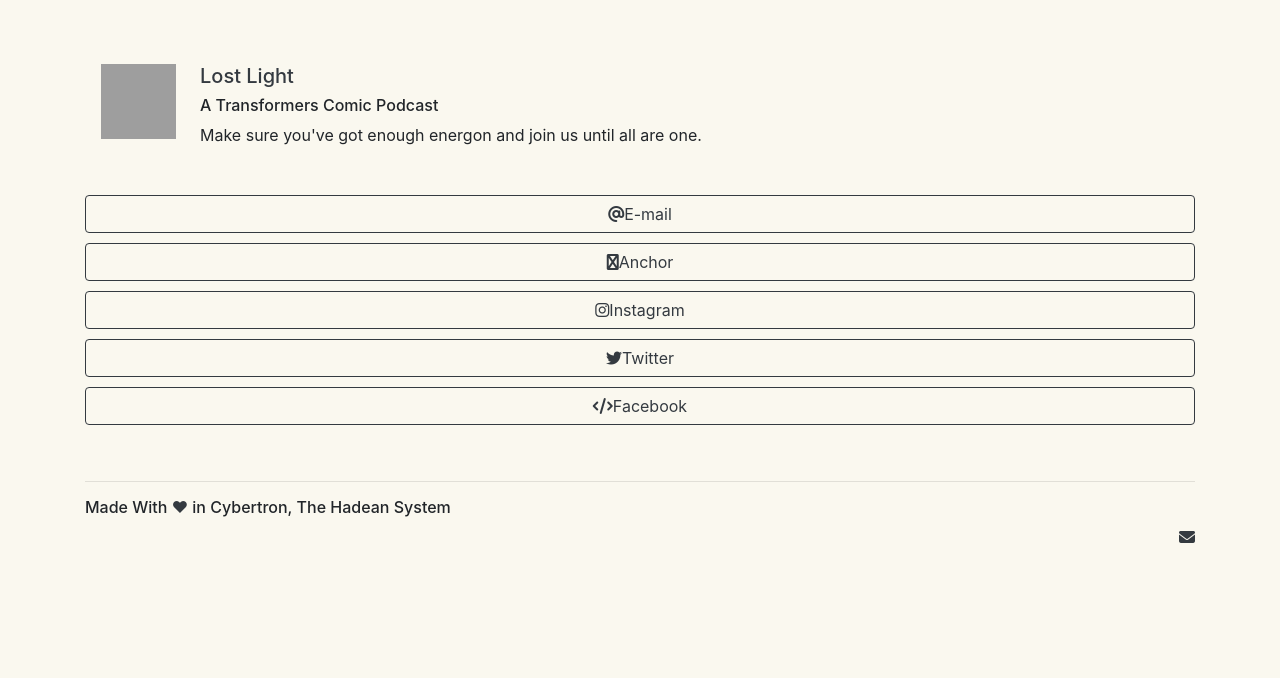
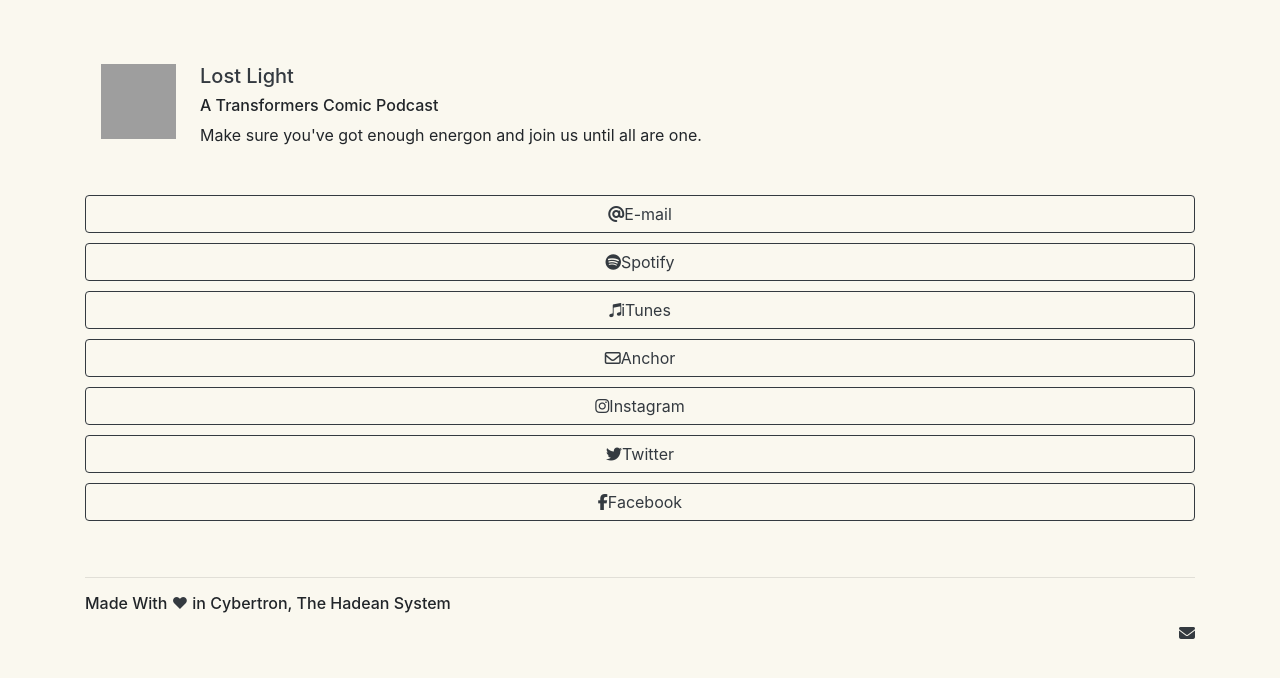
Before and after one commit to lostlightpod/lostlightpod.github.io, a plain HTML site: page index.html in a window 1280 px wide. Drawn offline with nearby package versions, Linux system fonts and the light colour scheme; grey boxes are pictures that could not be loaded.

Commit message:
Use Correct Font Awesome Icons

```diff
--- a/index.html
+++ b/index.html
@@ -62,8 +62,14 @@
        <a href="mailto:lostlightpod@gmail.com" class="btn btn-outline-dark btn-block" role="button" target="_blank">
          <i class="fas fa-at"></i>E-mail
        </a>
-       <a href="https://anchor.fm/lostlight" class="btn btn-outline-dark btn-block" role="button" target="_blank">
-         <i class="fab fa-podcast"></i>Anchor
+       <a href="#" class="btn btn-outline-dark btn-block" role="button" target="_blank">
+         <i class="fab fa-spotify"></i>Spotify
+       </a>
+       <a href="#" class="btn btn-outline-dark btn-block" role="button" target="_blank">
+         <i class="fab fa-itunes-note"></i>iTunes
+       </a>
+       <a href="#" class="btn btn-outline-dark btn-block" role="button" target="_blank">
+         <i class="far fa-envelope"></i>Anchor
        </a>
        <a href="https://www.instagram.com/lostlightpod/" class="btn btn-outline-dark btn-block" role="button" target="_blank">
          <i class="fab fa-instagram"></i>Instagram
@@ -72,7 +78,7 @@
          <i class="fab fa-twitter"></i>Twitter
        </a>
        <a href="https://www.facebook.com/LostLightPod" class="btn btn-outline-dark btn-block" role="button" target="_blank">
-         <i class="fa fa-code"></i>Facebook
+         <i class="fab fa-facebook-f"></i>Facebook
        </a>
      </div>
 
```
